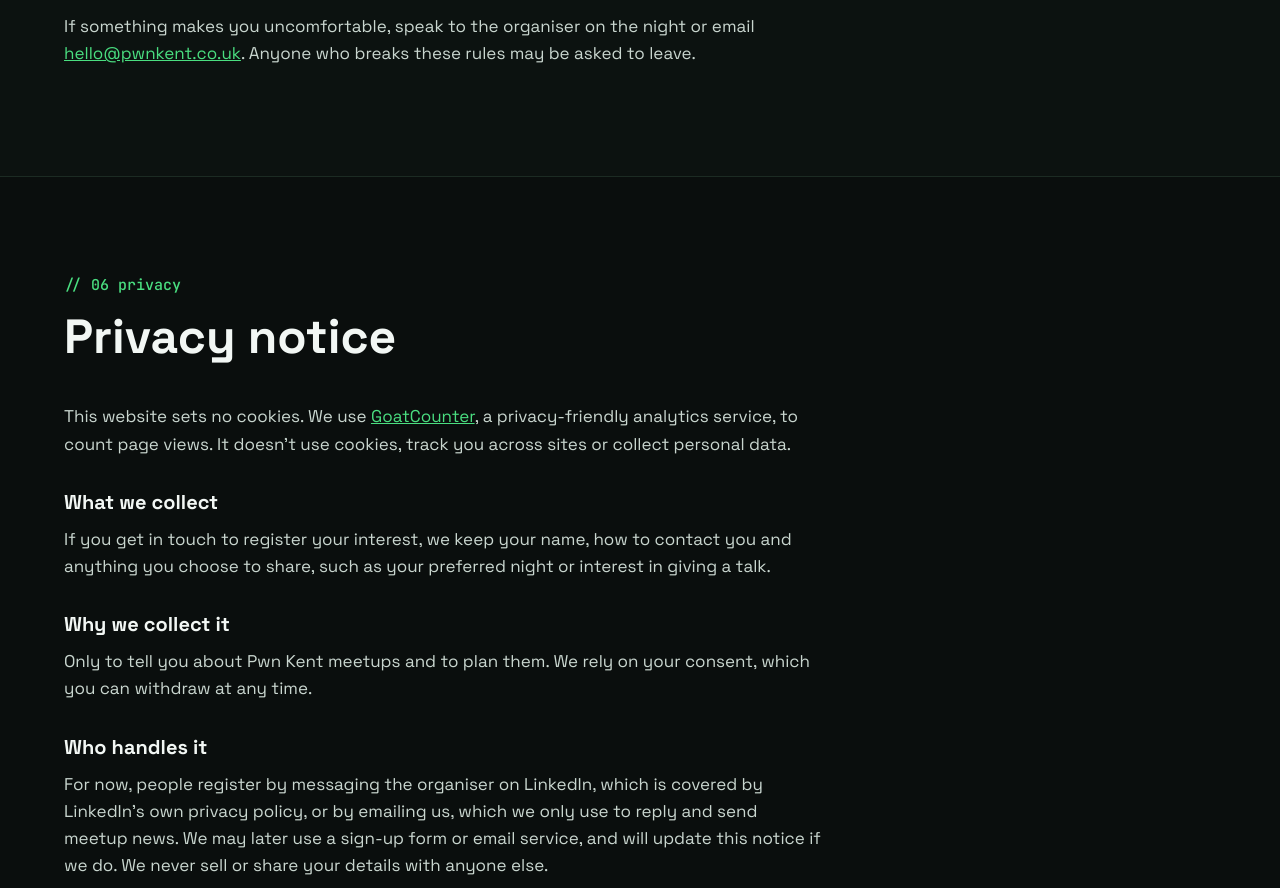
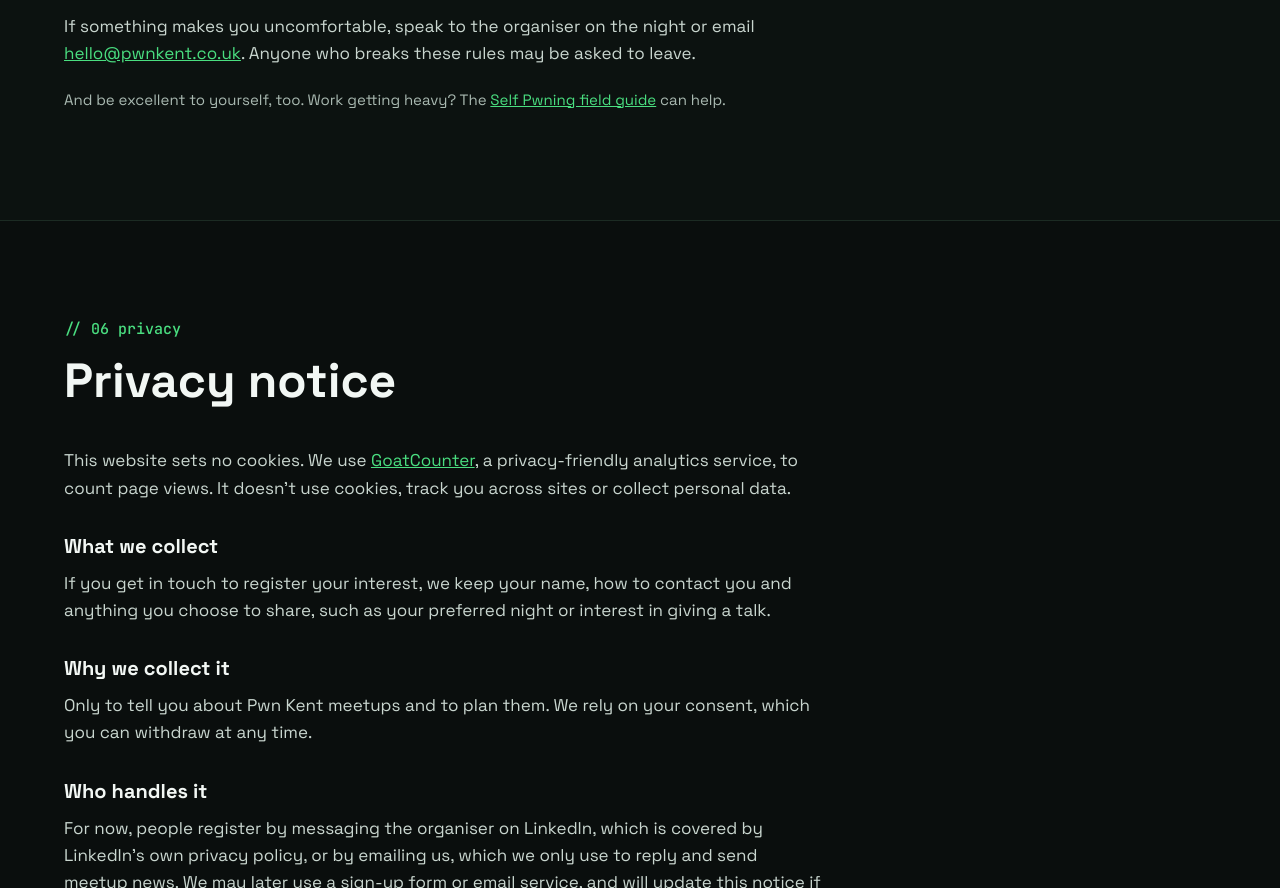
Before and after one commit to b10wf15h3d/pwnkent.github.io, a plain HTML site: page index.html in a window 1280 px wide. Shown: the part 3622-4510 px from the top of the page. Drawn offline with Linux system fonts and the light colour scheme.

Commit message:
Link to the Self Pwning field guide from the code of conduct
Add a short line at the end of the code of conduct pointing to
https://selfpwning.com, opening in a new tab.

Co-Authored-By: Claude Opus 5.5 <noreply@anthropic.com>
Claude-Session: https://claude.ai/code/session_01JHqdrAL3PDsc8GiJXDMPhr

```diff
--- a/index.html
+++ b/index.html
@@ -307,6 +307,7 @@ footer a{color:var(--text-2)}
         <li>Drink responsibly, or not at all. Nobody needs to explain why they're on soft drinks.</li>
       </ul>
       <p style="margin-top:16px">If something makes you uncomfortable, speak to the organiser on the night or email <a href="mailto:hello@pwnkent.co.uk">hello@pwnkent.co.uk</a>. Anyone who breaks these rules may be asked to leave.</p>
+      <p style="margin-top:20px;font-size:15px;color:var(--muted)">And be excellent to yourself, too. Work getting heavy? The <a href="https://selfpwning.com" target="_blank" rel="noopener">Self Pwning field guide</a> can help.</p>
     </div>
   </div>
 </section>
```
